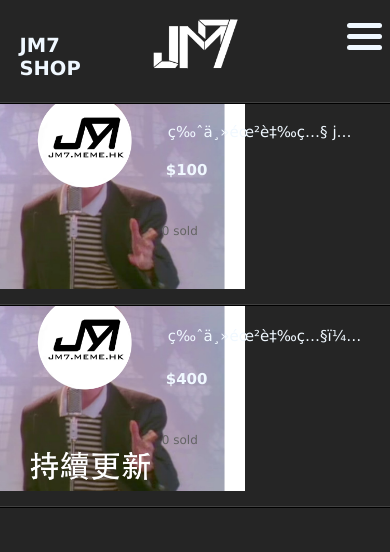
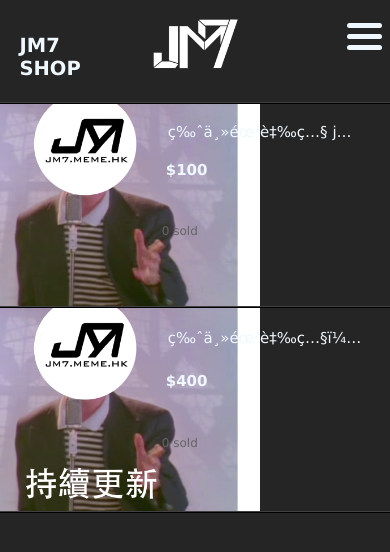
Before and after one commit to Jm7hecka/jm7meme.github.io, a PHP site: page /shop/ in a window 390 px wide. Shown: the top 552 px of the page. Run offline with PHP 8.4, Linux system fonts and the light colour scheme.

Commit message:
Update style.css

```diff
--- a/style.css
+++ b/style.css
@@ -520,11 +520,11 @@ input[type='checkbox'] {
     }
     .item {
         position:static;
-        height:200px;
+        height:24vh;
     }
     .item img {
         width:40vw;
-        height:22vh;
+        height:24vh;
         overflow: visible;
     }
     .itemname {
```
